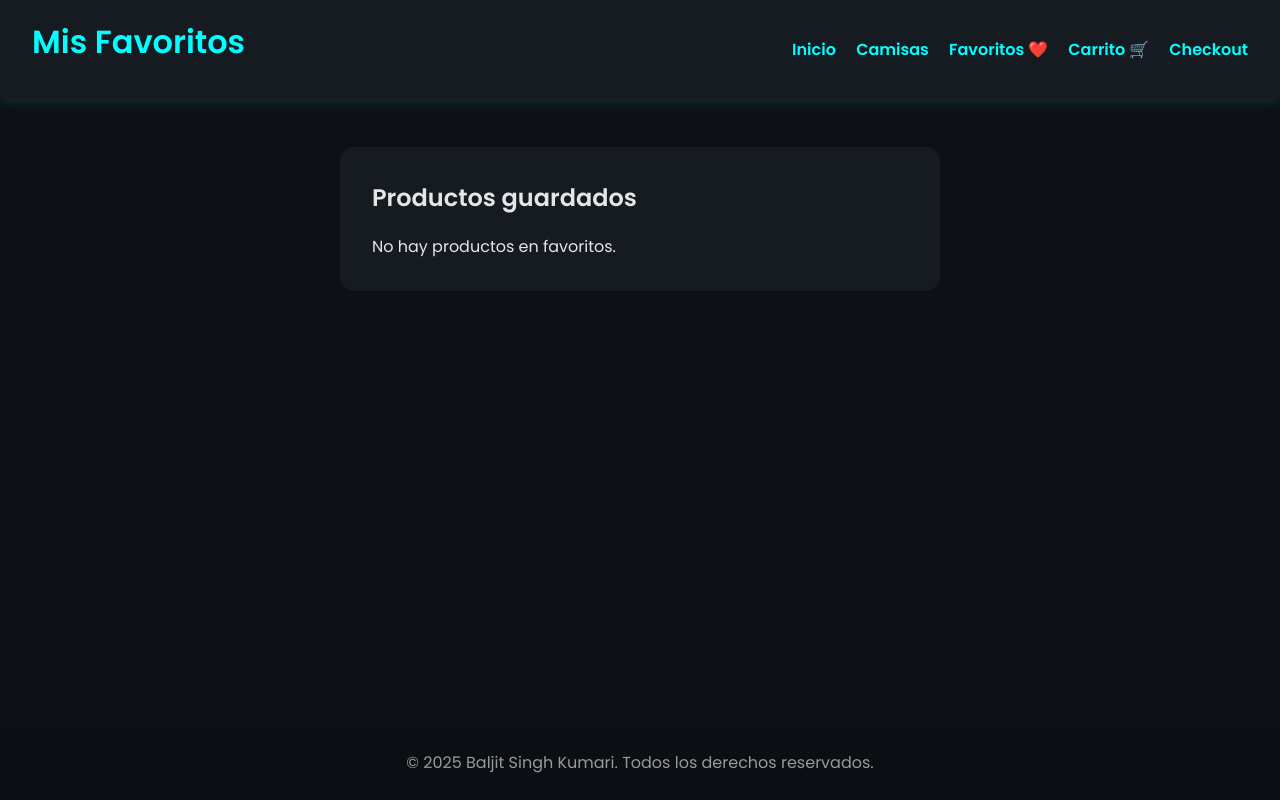
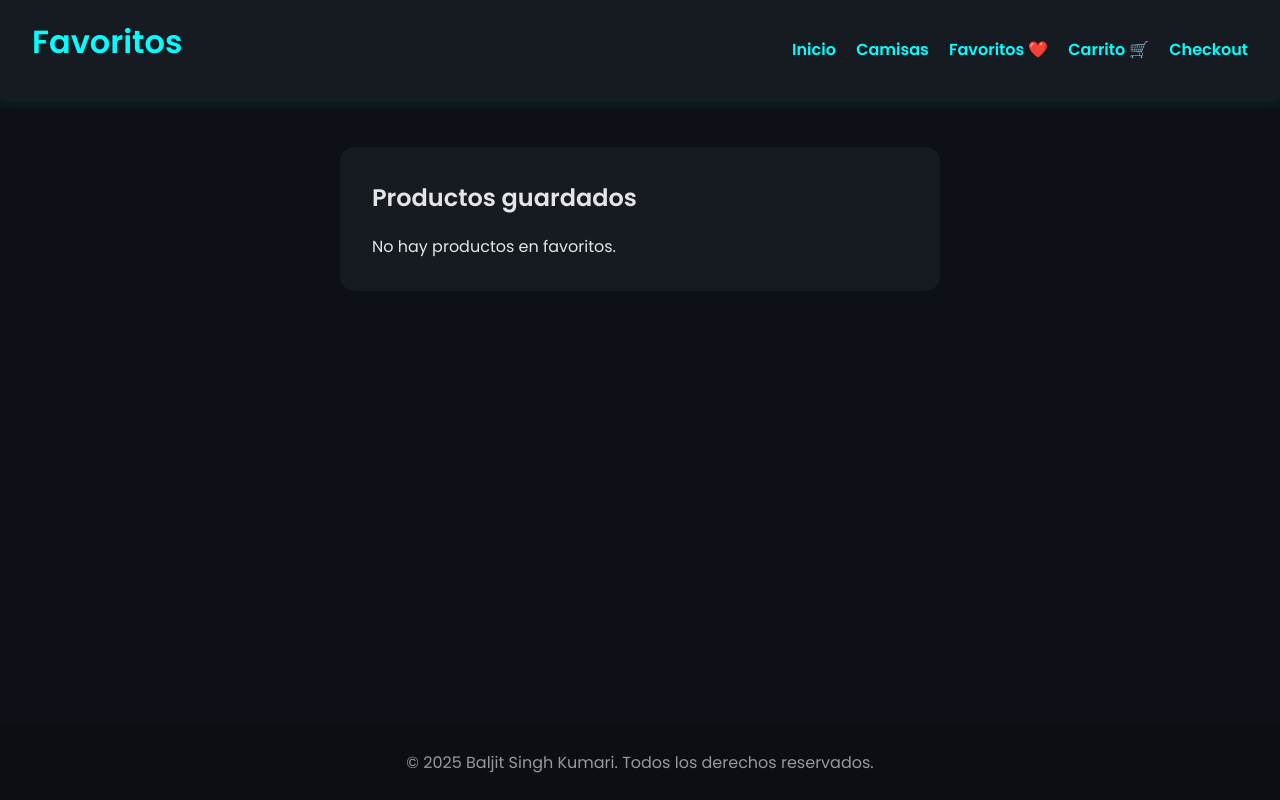
Before and after one commit to Sharp-star-spec/tienda-online, a plain HTML site: page favoritos.html in a window 1280 px wide. Drawn offline with Linux system fonts and the light colour scheme.

Commit message:
Update favoritos.html

```diff
--- a/favoritos.html
+++ b/favoritos.html
@@ -9,7 +9,7 @@
 
   <!-- Header -->
   <header class="navbar">
-    <h1>Mis Favoritos</h1>
+    <h1>Favoritos</h1>
     <nav>
       <a href="index.html">Inicio</a>
       <a href="camisas.html">Camisas</a>
```
